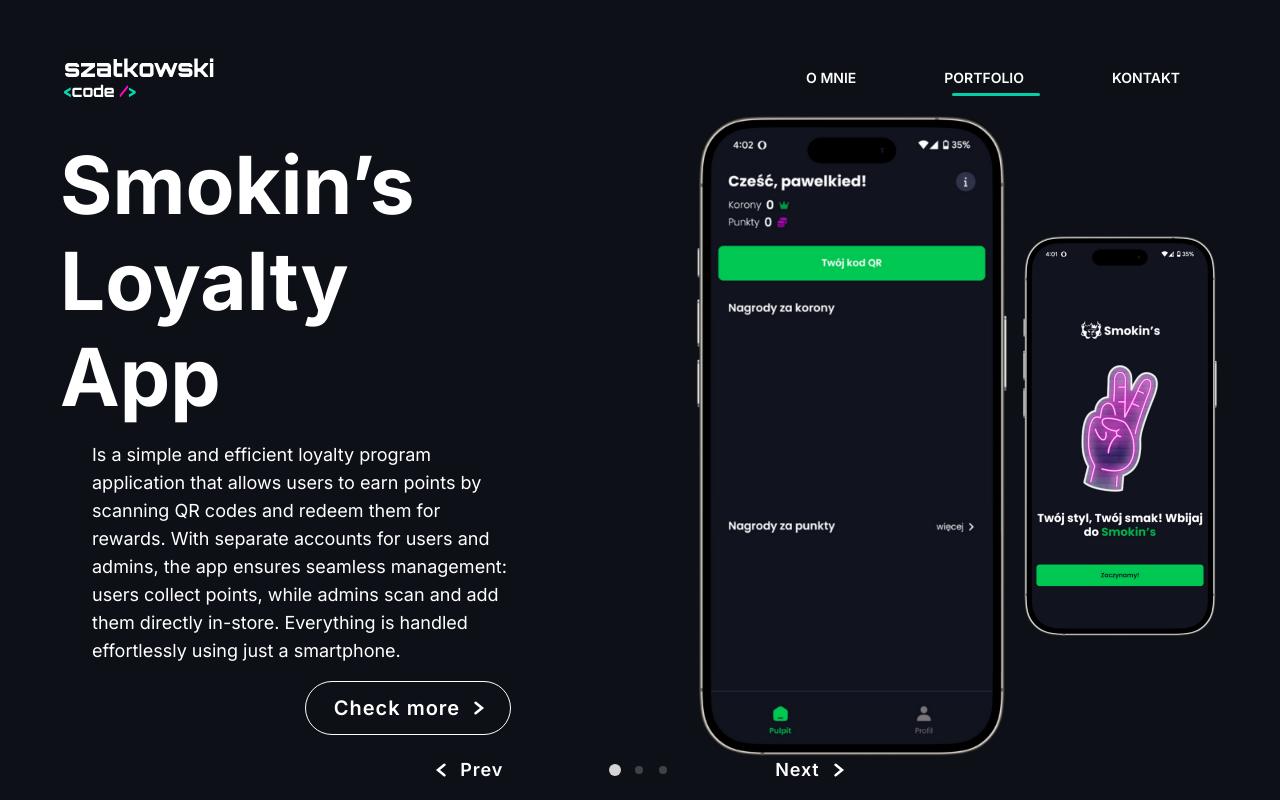
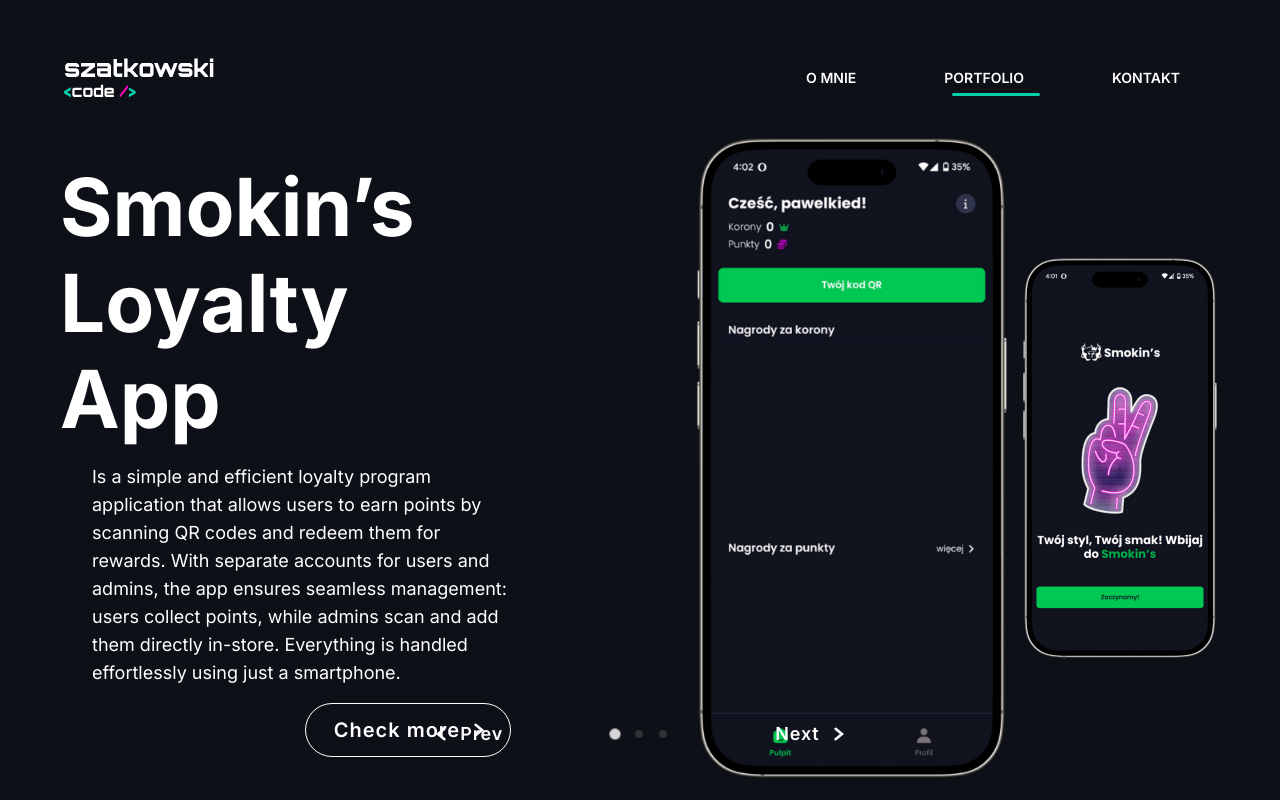
Before and after one commit to Szatkowskicg/szatkowski-code, a React (Vite) app: page /portfolio in a window 1280 px wide. Built offline with nearby package versions, Linux system fonts and the light colour scheme.

Commit message:
szatkowski-code 1.0.6

```diff
--- a/src/components/Portfolio.jsx
+++ b/src/components/Portfolio.jsx
@@ -1,72 +1,107 @@
-import React, { useState } from "react";
+import { useEffect, useState } from "react";
 import Project1 from "../pages/Projects/Project1";
-import { motion } from "framer-motion";
+import { AnimatePresence, motion } from "framer-motion";
 import BackButton from "./BackButton";
 import NextButton from "./NextButton";
 import Project2 from "../pages/Projects/Project2";
 import Project3 from "../pages/Projects/Project3";
+import Reveal from "./Reveal";
 
-const Portfolio = () => {
+export const Portfolio = () => {
   const [currentIndex, setCurrentIndex] = useState(0);
   const [direction, setDirection] = useState(0);
+  const [isFirstEnter, setIsFirstEnter] = useState(true);
+
+  useEffect(() => {
+    const saved = localStorage.getItem("portfolioIndex");
+    if (saved) setCurrentIndex(Number(saved));
+  }, []);
+
+  useEffect(() => {
+    localStorage.setItem("portfolioIndex", currentIndex);
+  }, [currentIndex]);
 
   const handleNext = () => {
     setDirection(1);
+    setIsFirstEnter(false);
     setCurrentIndex((prevIndex) => (prevIndex + 1) % 3);
   };
 
   const handlePrev = () => {
     setDirection(-1);
+    setIsFirstEnter(false);
     setCurrentIndex((prevIndex) => (prevIndex === 0 ? 2 : prevIndex - 1));
   };
 
   const handleDragEnd = (event, info) => {
-    if (info.offset.x < -300) {
-      handleNext(); // Drag left
-    } else if (info.offset.x > 300) {
-      handlePrev(); // Drag right
-    }
+    if (info.offset.x < -300) handleNext();
+    else if (info.offset.x > 300) handlePrev();
   };
 
-  const renderProject = () => {
-    switch (currentIndex) {
-      case 0:
-        return <Project1 direction={direction} onDragEnd={handleDragEnd} />;
-      case 1:
-        return <Project2 direction={direction} onDragEnd={handleDragEnd} />;
-      case 2:
-        return <Project3 direction={direction} onDragEnd={handleDragEnd} />;
-      default:
-        return null;
-    }
+  const projects = [
+    <Project1 key="p1" />,
+    <Project2 key="p2" />,
+    <Project3 key="p3" />,
+  ];
+
+  const variants = {
+    enter: (dir) => ({
+      x: dir === 0 ? 0 : dir > 0 ? 300 : -300,
+      opacity: 0,
+    }),
+    center: {
+      x: 0,
+      opacity: 1,
+      scale: 1,
+      transition: { duration: 0.4, ease: "easeOut" },
+    },
+    exit: (dir) => ({
+      x: dir > 0 ? -300 : 300,
+      opacity: 0,
+      scale: 0.95,
+      transition: { duration: 0.3, ease: "easeIn" },
+    }),
   };
 
   return (
     <div className="relative w-full h-screen md:h-[100dvh] pt-[5.5rem] md:pt-[7.25rem] overflow-hidden">
-      <section className="relative w-full h-screen flex flex-col items-center justify-center overflow-hidden -mt-[5rem]">
-        <div className="relative w-full h-full flex items-center justify-center">
-          {renderProject()}
-        </div>
+      <Reveal className="relative w-full h-full flex items-center justify-center">
+        <AnimatePresence custom={direction} mode="wait">
+          <motion.div
+            key={currentIndex}
+            className="absolute w-full h-full"
+            custom={direction}
+            variants={variants}
+            initial="enter"
+            animate="center"
+            exit="exit"
+            drag={"x"}
+            dragConstraints={{ left: 0, right: 0 }}
+            dragElastic={0.05}
+            onDragEnd={handleDragEnd}
+          >
+            {projects[currentIndex]}
+          </motion.div>
+        </AnimatePresence>
 
-        <div className="absolute bottom-10 flex gap-8 md:gap-24">
+        {/* Portfolio nav */}
+        <div className="absolute bottom-10 w-full flex justify-center gap-8 md:gap-24">
           <BackButton className={"text-lg"} onClick={handlePrev}>
             Prev
           </BackButton>
 
           <div className="flex items-center gap-4">
-            {[0, 1, 2].map((_, index) => (
+            {[0, 1, 2].map((i) => (
               <motion.div
-                key={index}
+                key={i}
                 className={`w-2 h-2 rounded-full ${
-                  currentIndex === index ? "bg-neutral-300" : "bg-neutral-500"
+                  currentIndex === i ? "bg-neutral-300" : "bg-neutral-600"
                 }`}
                 animate={{
-                  scale: currentIndex === index ? 1.5 : 1,
-                  opacity: currentIndex === index ? 1 : 0.5,
+                  scale: currentIndex === i ? 1.4 : 1,
+                  opacity: currentIndex === i ? 1 : 0.5,
                 }}
-                transition={{
-                  duration: 0.3,
-                }}
+                transition={{ duration: 0.3 }}
               />
             ))}
           </div>
@@ -75,7 +110,7 @@
             Next
           </NextButton>
         </div>
-      </section>
+      </Reveal>
     </div>
   );
 };
--- a/src/components/PortfolioInterfaces.jsx
+++ b/src/components/PortfolioInterfaces.jsx
@@ -5,7 +5,7 @@
     <motion.div
       initial={{ opacity: 0, x: 50 }}
       animate={{ opacity: 1, x: 0 }}
-      transition={{ duration: 0.8 }}
+      transition={{ duration: 0.6 }}
       exit={{
         opacity: 0,
         x: 30,
--- a/src/components/PortfolioPrev.jsx
+++ b/src/components/PortfolioPrev.jsx
@@ -10,7 +10,7 @@
     <motion.div
       initial={{ opacity: 0, x: 50 }}
       animate={{ opacity: 1, x: 0 }}
-      transition={{ duration: 0.8 }}
+      transition={{ duration: 0.6 }}
       exit={{
         opacity: 0,
         x: 30,
--- a/src/components/SocialsHero.jsx
+++ b/src/components/SocialsHero.jsx
@@ -10,7 +10,7 @@
     <motion.div
       initial={{ opacity: 0, y: 50 }}
       animate={{ opacity: 1, y: 0 }}
-      transition={{ duration: 0.3 }}
+      transition={{ duration: 0.6 }}
       exit={{
         opacity: 0,
         y: 30,
--- a/src/pages/Hero.jsx
+++ b/src/pages/Hero.jsx
@@ -35,7 +35,7 @@
         <motion.div
           initial={{ opacity: 0, x: -50 }}
           animate={{ opacity: 1, x: 0 }}
-          transition={{ duration: 0.8 }}
+          transition={{ duration: 0.6 }}
           exit={{
             opacity: 0,
             x: -30,
@@ -55,14 +55,14 @@
 
       {/* Hero Image */}
       <motion.div
-        initial={{ opacity: 0, x: 50 }}
-        animate={{ opacity: 1, x: 0 }}
+        initial={{ opacity: 0, y: 50 }}
+        animate={{ opacity: 1, y: 0 }}
         exit={{
           opacity: 0,
-          x: 30,
+          y: 30,
           transition: { ease: "easeIn", duration: 0.3 },
         }}
-        transition={{ duration: 0.8 }}
+        transition={{ duration: 0.6 }}
         className="absolute left-1/2 -translate-x-1/2 bottom-0 md:ml-[-100px] lg:ml-[-125px] xl:ml-[-150px] 2xl:ml-[-160px]"
       >
         <GlitchImage
--- a/src/pages/Projects/Project1.jsx
+++ b/src/pages/Projects/Project1.jsx
@@ -1,33 +1,12 @@
-import { motion } from "framer-motion";
 import myImage from "../../assets/images/smokins_app_1.png";
 import myImage2 from "../../assets/images/smokins_app_2.png";
-import Reveal from "../../components/Reveal";
 import Button from "../../components/Button";
-import SequentialAnimations from "../../components/SequentialAnimarions";
 
-const Project1 = ({ direction, onDragEnd }) => {
+const Project1 = () => {
   return (
-    <motion.div
-      className="relative w-full h-full flex items-center justify-center text-white"
-      initial={{
-        opacity: 0,
-        scale: 0.8,
-        x: direction === 1 ? 300 : -300,
-      }}
-      animate={{ opacity: 1, scale: 1, x: 0 }}
-      exit={{
-        opacity: 0,
-        x: -30,
-        transition: { ease: "easeIn", duration: 0.3 },
-      }}
-      transition={{ duration: 0.3 }}
-      drag="x"
-      dragConstraints={{ left: 0, right: 0 }}
-      dragElastic={0.05}
-      onDragEnd={onDragEnd}
-    >
-      <Reveal className="container flex flex-row items-center justify-center max-lg:space-y-8 max-lg:flex-col gap-8">
-        <SequentialAnimations className="flex flex-col lg:flex-[2] items-end justify-center">
+    <div className="relative w-full h-full flex items-center justify-center text-white">
+      <div className="container flex flex-row items-center justify-center max-lg:space-y-8 max-lg:flex-col gap-8">
+        <div className="flex flex-col lg:flex-[2] items-end justify-center">
           <h1 className="h1 font-bold mb-4">Smokin’s Loyalty App</h1>
           <p className="pl-8 text-lg pb-4">
             Is a simple and efficient loyalty program application that allows
@@ -45,12 +24,9 @@
           >
             Check more
           </Button>
-        </SequentialAnimations>
+        </div>
 
-        <SequentialAnimations
-          delay={0.8}
-          className="lg:flex-[3] flex flex-row items-center justify-end gap-2 overflow-hidden"
-        >
+        <div className="lg:flex-[3] flex flex-row items-center justify-end gap-2 overflow-hidden">
           <img
             src={myImage}
             alt="Opis zdjęcia"
@@ -61,9 +37,9 @@
             alt="Opis zdjęcia"
             className="h-[25rem] w-auto max-lg:hidden"
           />
-        </SequentialAnimations>
-      </Reveal>
-    </motion.div>
+        </div>
+      </div>
+    </div>
   );
 };
 
```
Also changed, not shown: src/pages/Projects/Project2.jsx (+9 -35 lines), src/pages/Projects/Project3.jsx (+10 -35 lines).
